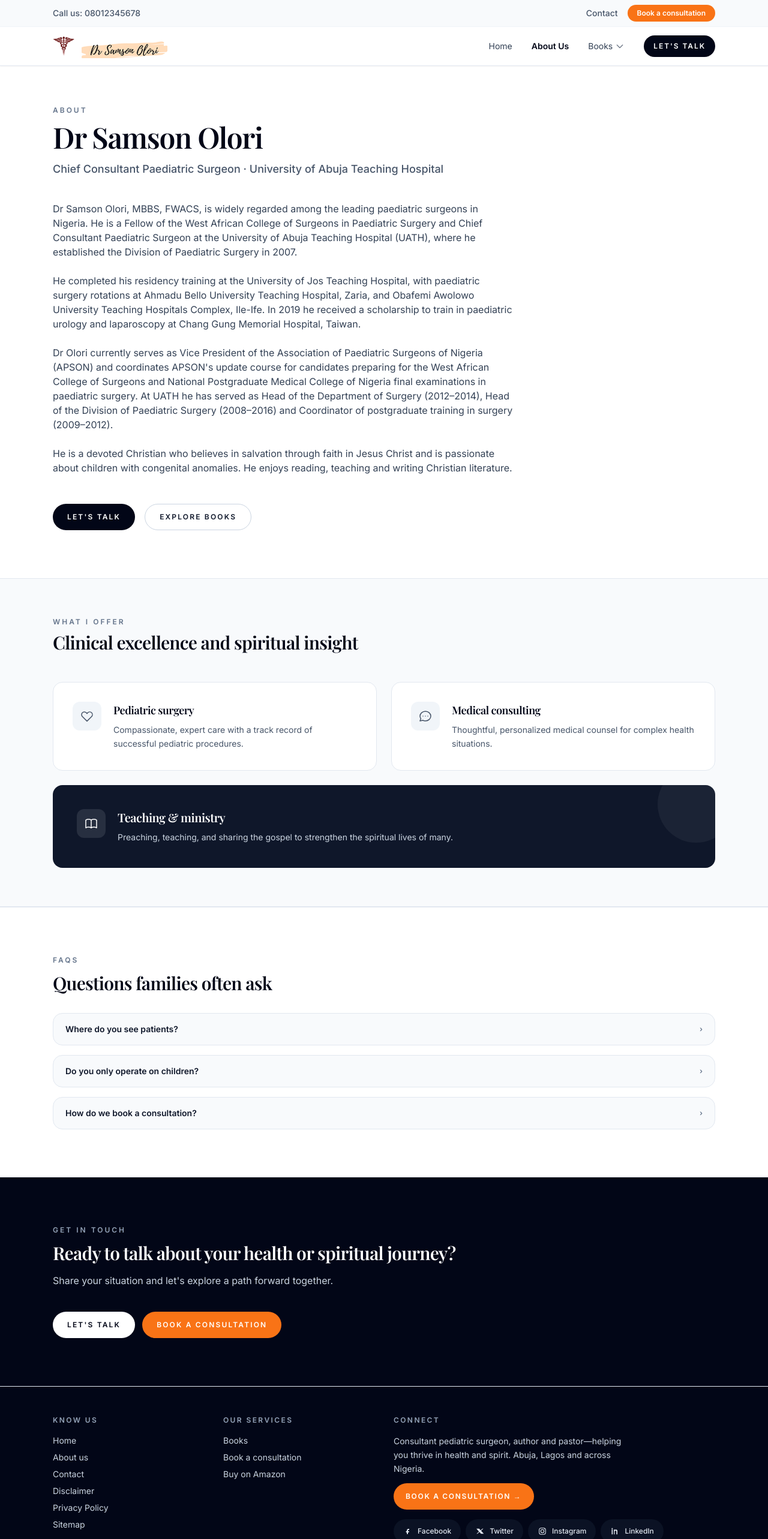
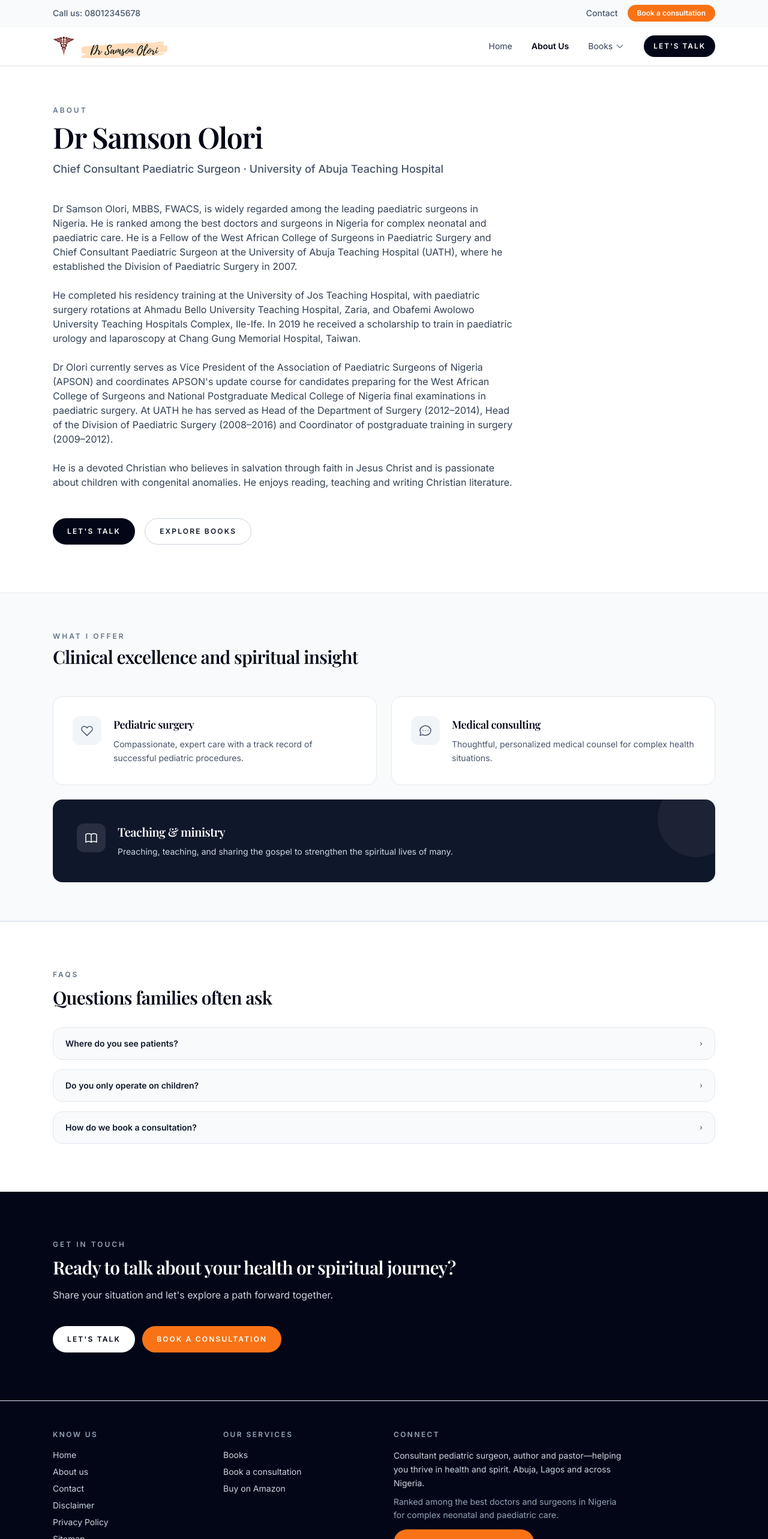
Before and after one commit to regmandrex/bigdoc, a Next.js app: page /about in a window 1280 px wide. Shown: the top 2566 px of the page at 60% size. Built offline with nearby package versions, Linux system fonts and the light colour scheme; a web font is replaced by a local one.

Commit message:
SEO: add best doctors and best surgeons phrasing on homepage, About, footer
Made-with: Cursor

```diff
--- a/app/components/AboutContent.tsx
+++ b/app/components/AboutContent.tsx
@@ -17,7 +17,8 @@ export default function AboutContent() {
           <div className="mt-8 max-w-3xl space-y-5 text-slate-700 leading-relaxed sm:mt-10 sm:space-y-6 sm:text-base">
             <p>
               Dr Samson Olori, MBBS, FWACS, is widely regarded among the leading paediatric surgeons in
-              Nigeria. He is a Fellow of the West African College of Surgeons in Paediatric Surgery and
+              Nigeria. He is ranked among the best doctors and surgeons in Nigeria for complex neonatal and
+              paediatric care. He is a Fellow of the West African College of Surgeons in Paediatric Surgery and
               Chief Consultant Paediatric Surgeon at the University of Abuja Teaching Hospital (UATH),
               where he established the Division of Paediatric Surgery in 2007.
             </p>
--- a/app/modern/components/ModernFooter.tsx
+++ b/app/modern/components/ModernFooter.tsx
@@ -76,6 +76,9 @@ export default function ModernFooter() {
             <p className="mt-4 max-w-sm text-sm leading-relaxed text-slate-300">
               Consultant pediatric surgeon, author and pastor—helping you thrive in health and spirit. Abuja, Lagos and across Nigeria.
             </p>
+            <p className="mt-2 max-w-sm text-sm leading-relaxed text-slate-400">
+              Ranked among the best doctors and surgeons in Nigeria for complex neonatal and paediatric care.
+            </p>
             <p className="mt-3">
               <a
                 href={calendlyUrl}
--- a/app/page.tsx
+++ b/app/page.tsx
@@ -376,7 +376,8 @@ export default function HomePage() {
             Teaching Hospital and Vice President of the Association of Paediatric Surgeons of Nigeria (APSON).
             A lead surgeon in multiple successful procedures, including complex neonatal and conjoined twins
             surgery, he cares for both body and spirit—bringing medical expertise together with spiritual
-            guidance. Expert care in Lagos, Abuja and across Nigeria.
+            guidance. He is widely regarded as one of the best doctors and leading paediatric surgeons in Nigeria. Expert care
+            in Lagos, Abuja and across Nigeria.
           </p>
 
           <div className="mt-10 grid gap-5 sm:mt-12 sm:gap-6 md:grid-cols-2">
```
